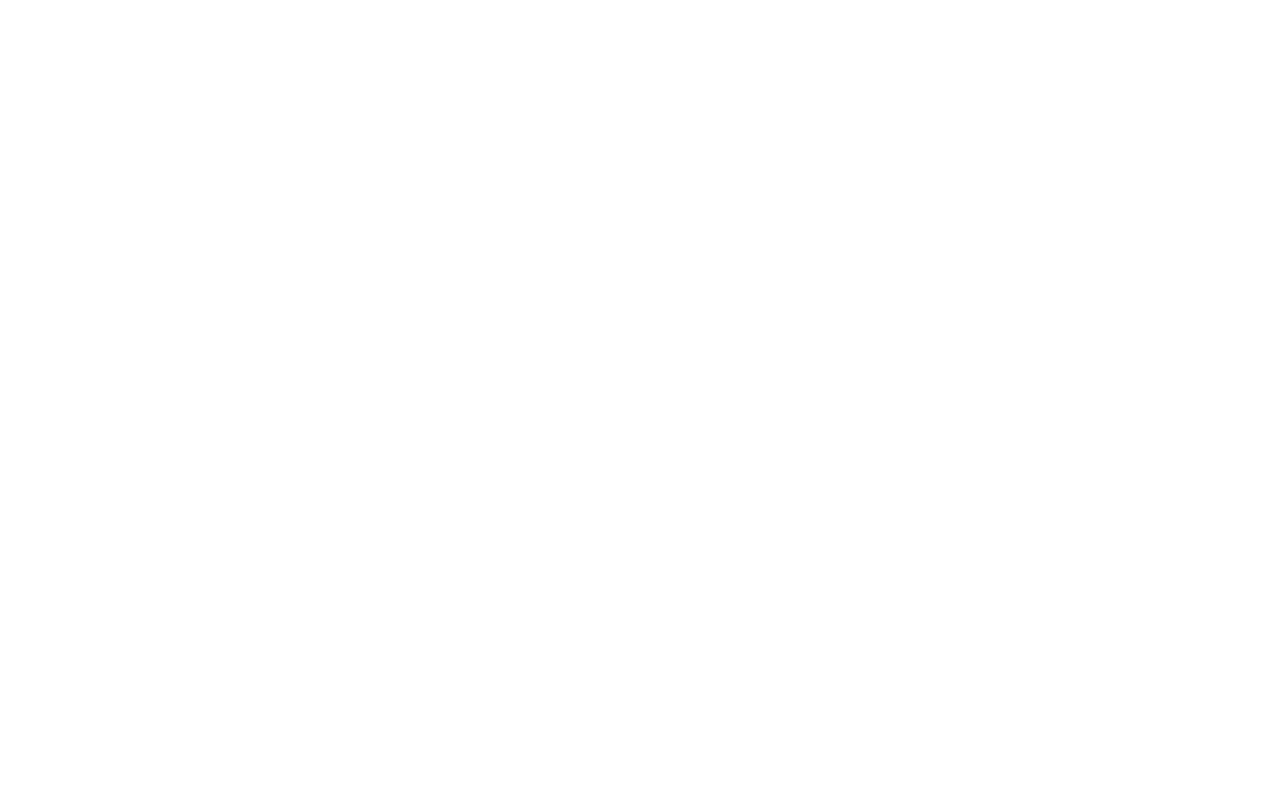
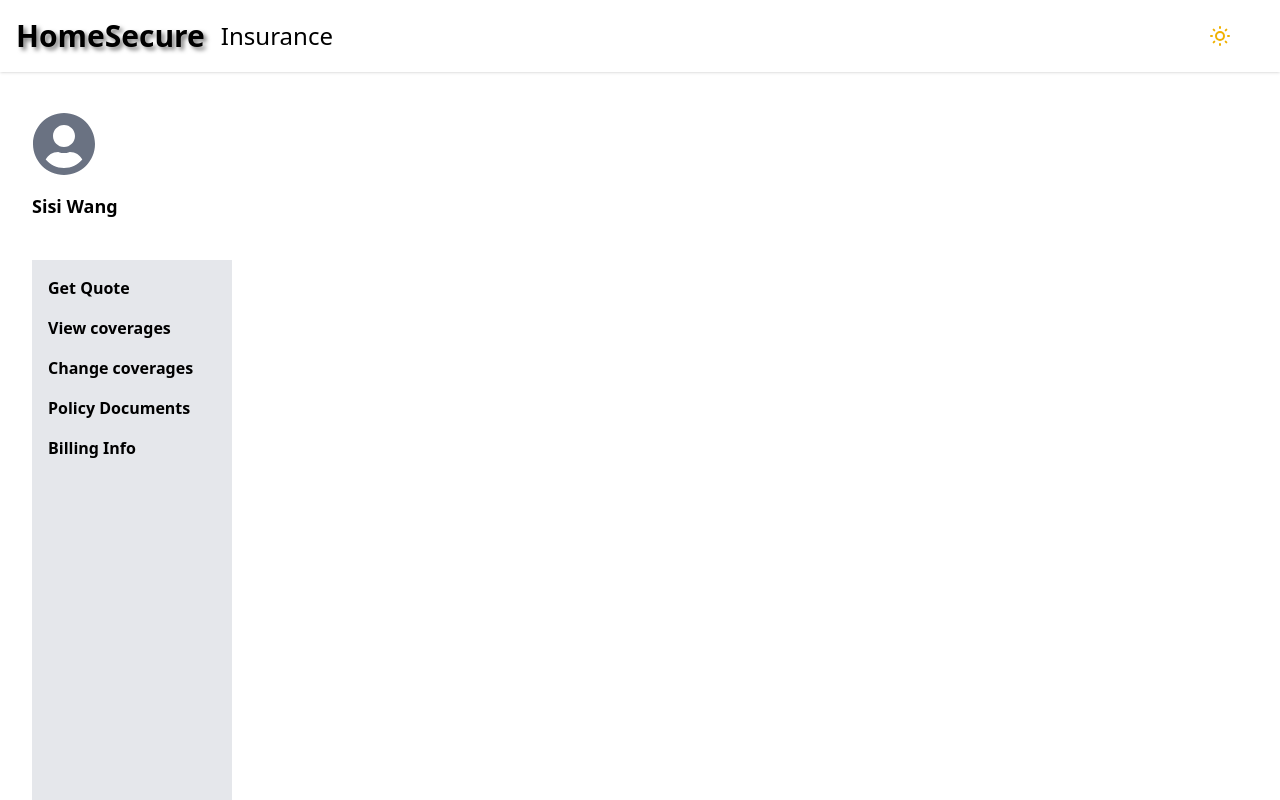
Before and after one commit to Sisi-tech/HouseSecure, a React (Vite) app: page /menu in a window 1280 px wide. Before the commit this address had no page. Shown: the top 800 px of the page. Built offline with nearby package versions, Linux system fonts and the light colour scheme.

Commit message:
add pages

```diff
--- a/package.json
+++ b/package.json
@@ -17,6 +17,7 @@
     "prop-types": "^15.8.1",
     "react": "^18.3.1",
     "react-dom": "^18.3.1",
+    "react-icons": "^5.4.0",
     "react-router-dom": "^7.1.3",
     "tailwindcss-textshadow": "^2.1.3"
   },
--- a/src/App.jsx
+++ b/src/App.jsx
@@ -5,6 +5,14 @@
 import Login from './components/login';
 import SignUp from './components/signUp';
 import ResetPassword from './components/resetPassword';
+import Menu from './components/Pages/menu';
+import Profile from './components/Pages/profile';
+import CreateQuote from './components/Pages/createQuote';
+import ViewCoverages from './components/Pages/viewCoverages';
+import ChangeCoverages from "./components/Pages/changeCoverages";
+import PolicyDocuments from "./components/Pages/policyDocuments";
+import BillingInfo from "./components/Pages/billingInfo";
+
 
 function App() {
 
@@ -15,7 +23,14 @@
       <Route path='/login' element={<Login />}/>
       <Route path='/signUp' element={<SignUp />}/>
       <Route path="/resetPassword" element={<ResetPassword />} />
-    </Routes>
+      <Route path="/menu" element={<Menu />} />
+      <Route path="/profile" element={<Profile />} />
+      <Route path="/create-quote" element={<CreateQuote />} />
+      <Route path="/view-coverage" element={<ViewCoverages />} />
+      <Route path="/change-coverages" element={<ChangeCoverages />} />
+      <Route path="/policy-documents" element={<PolicyDocuments />} />
+      <Route path="/billing-info" element={<BillingInfo />} />
+      </Routes>
     </BrowserRouter>
   )
 }
--- /dev/null
+++ b/src/components/Pages/billingInfo.jsx
@@ -0,0 +1,9 @@
+import React from "react";
+
+const BillingInfo = () => {
+    return (
+        <div>Billing Info</div>
+    )
+};
+
+export default BillingInfo;
--- /dev/null
+++ b/src/components/Pages/changeCoverages.jsx
@@ -0,0 +1,9 @@
+import React from "react";
+
+const ChangeCoverages = () => {
+    return (
+        <div>ChangeCoverages</div>
+    )
+};
+
+export default ChangeCoverages;
--- /dev/null
+++ b/src/components/Pages/createQuote.jsx
@@ -0,0 +1,9 @@
+import React from "react";
+
+const CreateQuote = () => {
+    return (
+        <div>Create Quotes</div>
+    )
+};
+
+export default CreateQuote;
--- /dev/null
+++ b/src/components/Pages/menu.jsx
@@ -0,0 +1,78 @@
+import React, { useState } from "react";
+import { Link } from "react-router-dom";
+import Navbar from "../navbar";
+import { FaUserCircle } from "react-icons/fa";
+
+export default function Menu({ firstName, lastName }) {
+    const [profileImg, setProfileImg] = useState("");
+
+    const handleImageChange = (e) => {
+        const file = e.target.files[0];
+        if (file) {
+            setProfileImg(URL.createObjectURL(file));
+        }
+    };
+
+    return (
+        <div className="space-y-6">
+            <Navbar isAuthenticated={true} showLoginSignUp={false} className="w-full fixed top-0 left-0 z-50" />
+            <div className="flex flex-col pl-8 pt-4">
+                <div className="relative inline-block">
+                    <label className="cursor-pointer">
+                        <input
+                            type="file"
+                            accept="image/*"
+                            onChange={handleImageChange}
+                            className="absolute opacity-0 w-12 h-12 md:w-16 md:h-16 cursor-pointer"
+                            style={{ zIndex: 10 }}
+                        />
+                        {profileImg ? (
+                            <img
+                                src={profileImg}
+                                alt="profile"
+                                className="rounded-full shadow-md w-12 h-12 md:w-16 md:h-16 object-cover"
+                            />
+                        ) : (
+                            <FaUserCircle className="text-gray-500 w-12 h-12 md:w-16 md:h-16" />
+                        )}
+                    </label>
+                    <Link to="/profile">
+                        <p className="mt-4 font-semibold text-lg">Sisi Wang</p>
+                        <p className="mt-4 font-semibold text-lg">
+                            {firstName} {lastName}
+                        </p>
+                    </Link>
+                </div>
+                <nav className="flex mt-6 bg-gray-200 max-w-50 h-screen">
+                    <ul className="space-y-4 p-4 font-semibold">
+                        <li>
+                            <Link to="/create-quote" className="hover:underline">
+                                Get Quote
+                            </Link>
+                        </li>
+                        <li>
+                            <Link to="/view-coverages" className="hover:underline">
+                                View coverages
+                            </Link>
+                        </li>
+                        <li>
+                            <Link to="/change-coverages" className="hover:underline">
+                                Change coverages
+                            </Link>
+                        </li>
+                        <li>
+                            <Link to="/policy-documents" className="hover:underline">
+                                Policy Documents
+                            </Link>
+                        </li>
+                        <li>
+                            <Link to="/billing-info" className="hover:underline">
+                                Billing Info
+                            </Link>
+                        </li>
+                    </ul>
+                </nav>
+            </div>
+        </div>
+    )
+};
--- /dev/null
+++ b/src/components/Pages/policyDocuments.jsx
@@ -0,0 +1,9 @@
+import React from "react";
+
+const PolicyDocuments = () => {
+    return (
+        <div>policy documents</div>
+    )
+};
+
+export default PolicyDocuments;
--- /dev/null
+++ b/src/components/Pages/profile.jsx
@@ -0,0 +1,9 @@
+import React from "react";
+
+const Profile = () => {
+    return (
+        <div>Profile</div>
+    )
+};
+
+export default Profile;
--- /dev/null
+++ b/src/components/Pages/viewCoverages.jsx
@@ -0,0 +1,9 @@
+import React from "react";
+
+const ViewCoverages = () => {
+    return (
+        <div>View coverages</div>
+    )
+};
+
+export default ViewCoverages;
```
Also changed, not shown: src/components/menu.jsx (deleted), src/components/quote.jsx (deleted), 1 other file (tests, documents, lock files or other folders).
